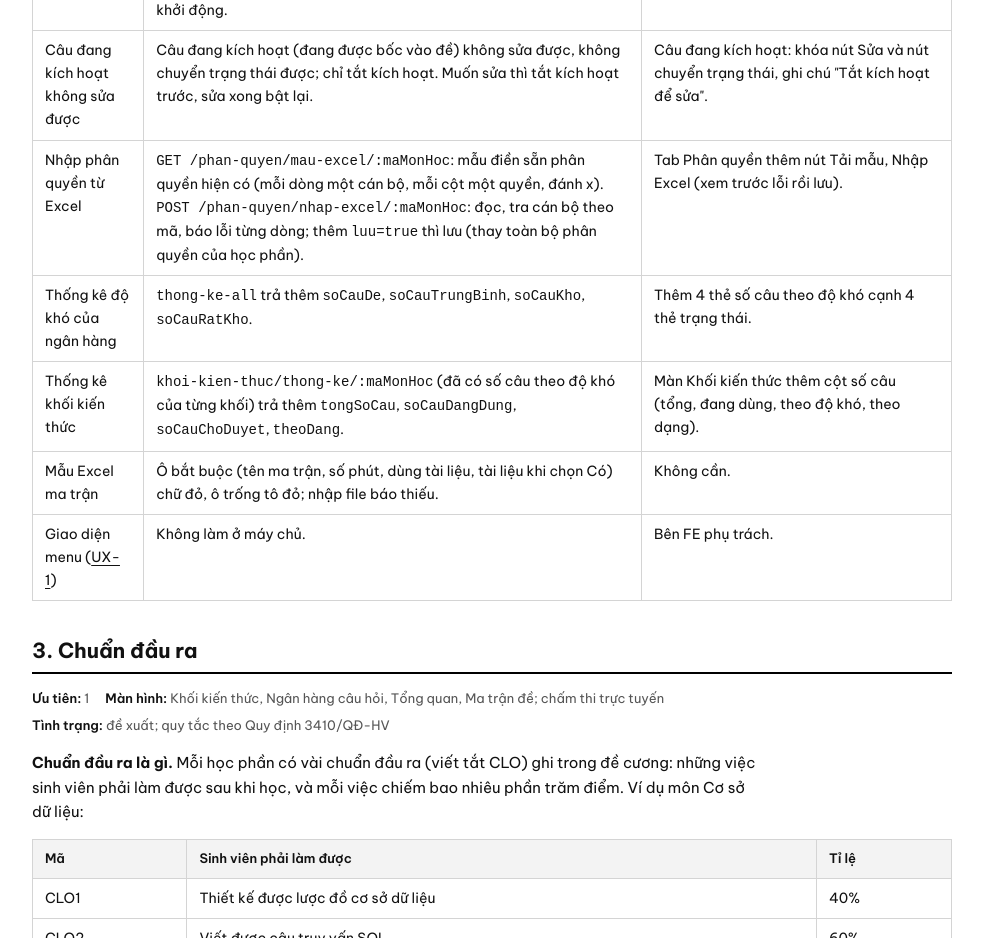
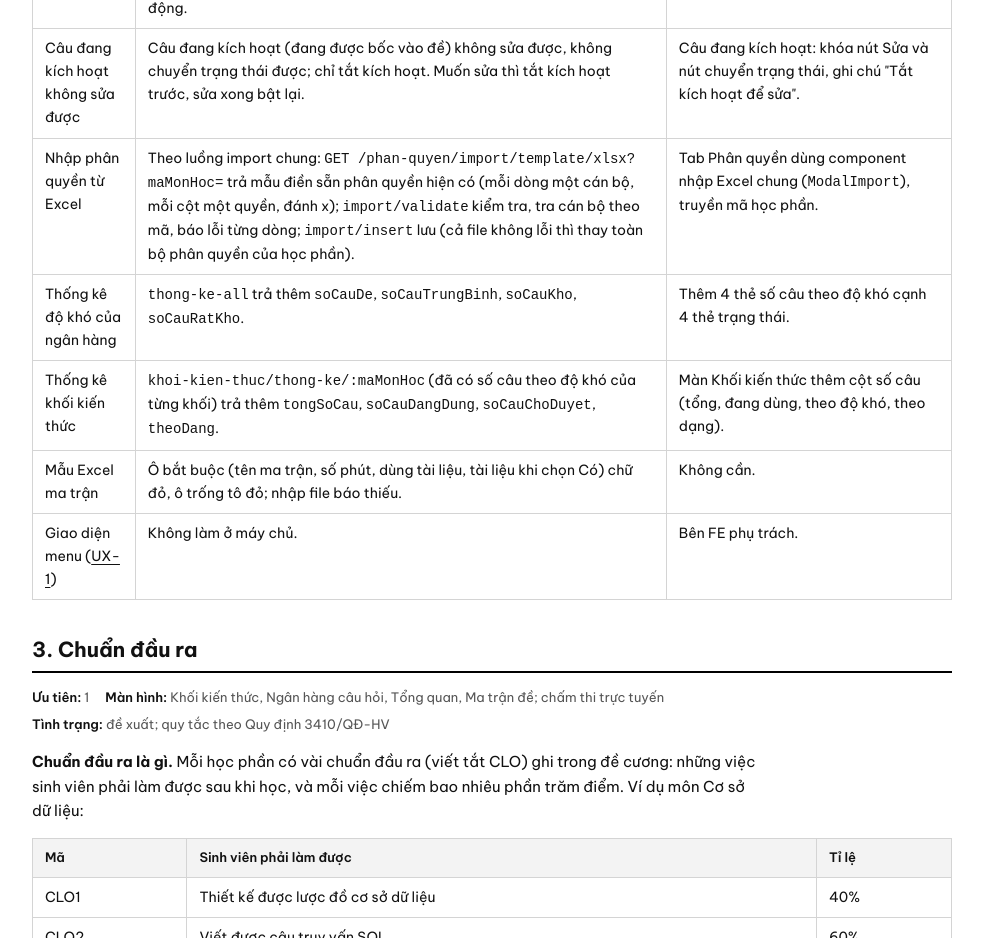
Before and after one commit to DANG-PH/khao-thi-docs, a plain HTML site: page nghiep-vu/dac-ta-tinh-nang.html in a window 1280 px wide. Shown: the part 3080-4018 px from the top of the page, without its empty margins (148-1131 px from the left). Drawn offline with Linux system fonts and the light colour scheme.

Commit message:
KT-DT-01: nhập phân quyền từ Excel theo luồng import chung
Co-Authored-By: Claude Opus 5.5 <noreply@anthropic.com>

```diff
--- a/nghiep-vu/dac-ta-tinh-nang.html
+++ b/nghiep-vu/dac-ta-tinh-nang.html
@@ -100,7 +100,7 @@
         <tr><td>Ẩn câu hỏi nối theo cài đặt</td><td>Cài đặt <code>choPhepCauHoiNoi</code>, mặc định tắt: mẫu Excel ma trận ẩn cột Câu nối; nhập Word, nhập Excel, tạo trên form không nhận câu nối. Câu nối đã có vẫn thi, chấm bình thường.</td><td><b>Đã làm</b> (trang quản trị nhánh <code>feat/ulsa-on-dinh</code>): ô "Cho phép câu hỏi nối" ở Cài đặt &gt; Thi online; tắt thì ẩn Câu nối ở form soạn câu, câu con của câu nhóm, form ma trận.</td></tr>
         <tr><td>Mã câu hỏi tự sinh</td><td>Mã dạng <code>&lt;mã học phần&gt;-0001</code>, mỗi học phần một dãy số; gán khi tạo trên form, nhập Word. Câu cũ chưa có mã được gán khi máy chủ khởi động.</td><td>Không cần (cột Mã câu hỏi đã có).</td></tr>
         <tr><td>Câu đang kích hoạt không sửa được</td><td>Câu đang kích hoạt (đang được bốc vào đề) không sửa được, không chuyển trạng thái được; chỉ tắt kích hoạt. Muốn sửa thì tắt kích hoạt trước, sửa xong bật lại.</td><td>Câu đang kích hoạt: khóa nút Sửa và nút chuyển trạng thái, ghi chú "Tắt kích hoạt để sửa".</td></tr>
-        <tr><td>Nhập phân quyền từ Excel</td><td><code>GET /phan-quyen/mau-excel/:maMonHoc</code>: mẫu điền sẵn phân quyền hiện có (mỗi dòng một cán bộ, mỗi cột một quyền, đánh x). <code>POST /phan-quyen/nhap-excel/:maMonHoc</code>: đọc, tra cán bộ theo mã, báo lỗi từng dòng; thêm <code>luu=true</code> thì lưu (thay toàn bộ phân quyền của học phần).</td><td>Tab Phân quyền thêm nút Tải mẫu, Nhập Excel (xem trước lỗi rồi lưu).</td></tr>
+        <tr><td>Nhập phân quyền từ Excel</td><td>Theo luồng import chung: <code>GET /phan-quyen/import/template/xlsx?maMonHoc=</code> trả mẫu điền sẵn phân quyền hiện có (mỗi dòng một cán bộ, mỗi cột một quyền, đánh x); <code>import/validate</code> kiểm tra, tra cán bộ theo mã, báo lỗi từng dòng; <code>import/insert</code> lưu (cả file không lỗi thì thay toàn bộ phân quyền của học phần).</td><td>Tab Phân quyền dùng component nhập Excel chung (<code>ModalImport</code>), truyền mã học phần.</td></tr>
         <tr><td>Thống kê độ khó của ngân hàng</td><td><code>thong-ke-all</code> trả thêm <code>soCauDe</code>, <code>soCauTrungBinh</code>, <code>soCauKho</code>, <code>soCauRatKho</code>.</td><td>Thêm 4 thẻ số câu theo độ khó cạnh 4 thẻ trạng thái.</td></tr>
         <tr><td>Thống kê khối kiến thức</td><td><code>khoi-kien-thuc/thong-ke/:maMonHoc</code> (đã có số câu theo độ khó của từng khối) trả thêm <code>tongSoCau</code>, <code>soCauDangDung</code>, <code>soCauChoDuyet</code>, <code>theoDang</code>.</td><td>Màn Khối kiến thức thêm cột số câu (tổng, đang dùng, theo độ khó, theo dạng).</td></tr>
         <tr><td>Mẫu Excel ma trận</td><td>Ô bắt buộc (tên ma trận, số phút, dùng tài liệu, tài liệu khi chọn Có) chữ đỏ, ô trống tô đỏ; nhập file báo thiếu.</td><td>Không cần.</td></tr>
```
